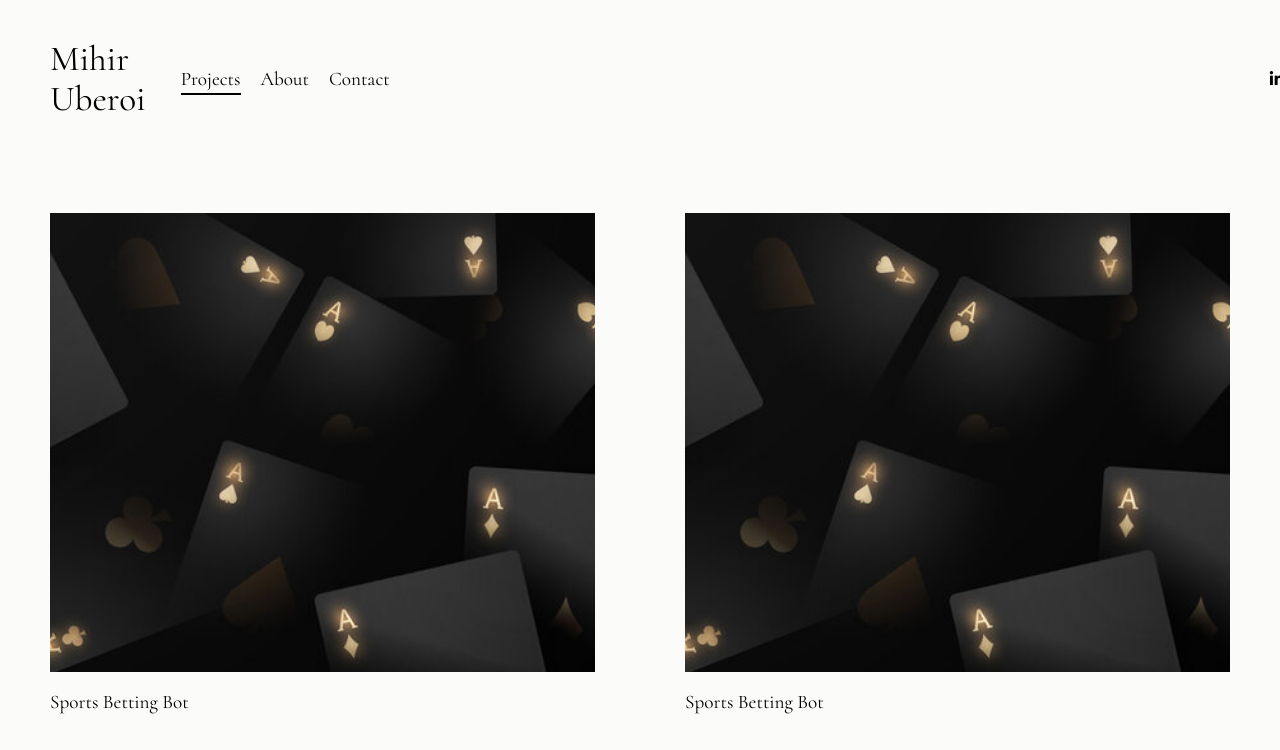
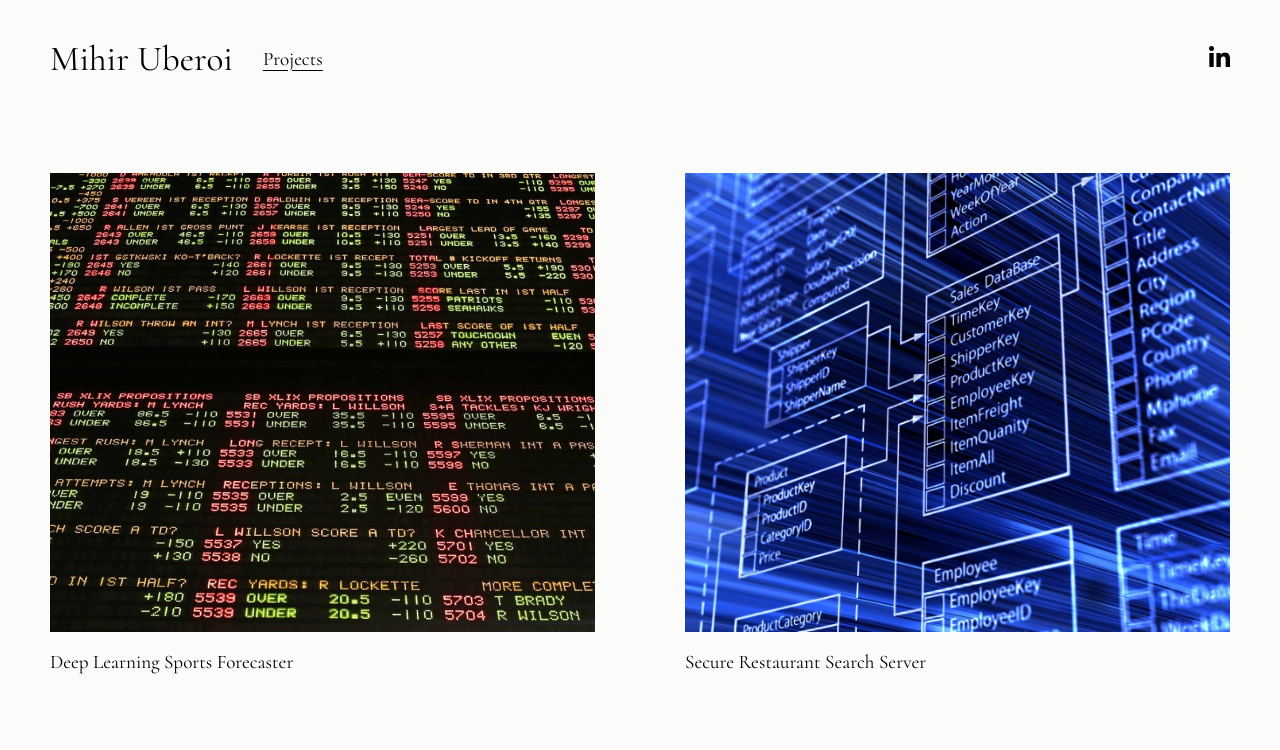
Before and after one commit to MIHIRUBEROI/mihiruberoi.github.io, a plain HTML site: page index.html in a window 1280 px wide. Shown: the top 750 px of the page. Drawn offline with nearby package versions, Linux system fonts and the light colour scheme.

Commit message:
basic website layout

```diff
--- a/css/styles.css
+++ b/css/styles.css
@@ -7,74 +7,73 @@ body {
 header {
   display: flex;
   align-items: center;
+  justify-content: space-between; /* Ensures space between nav and LinkedIn */
   padding: 15px 50px 0px 50px;
   font-family: 'Cormorant', serif;
 }
 
+/* Left side of the navigation (name and nav items) */
+.nav-left {
+  display: flex;
+  align-items: center;
+  gap: 30px;
+}
+
 h1 {
-    display: inline-block;
   font-size: 2.2rem;
   font-weight: normal;
 }
 
-nav {
-  display: flex;
-  align-items: center; /* This will vertically center everything in nav */
-}
-
 nav ul {
   list-style-type: none;
-  display: flex;
-  gap: 20px;
-  margin: 0; /* Reset default margin */
-  padding-left: 35px; /* Reset default padding */
+  margin: 0;
+  padding: 0;
 }
 
 nav li {
+  display: inline-block;
   font-size: 1.2rem;
 }
 
-nav li:first-child {
+nav a {
+  text-decoration: none;
+  color: black;
   position: relative;
-   display: inline-block; /* Needed to size the pseudo-element */
 }
 
-nav li:first-child::after {
-   content: '';
-   display: block;
-   width: 100%;
-   height: 2px; /* Thickness of the underline */
-   background-color: currentColor; /* Matches the color of the text */
-   position: absolute;
-   bottom: -5px; /* Adjusts the position of the underline */
-   left: 0;
+/* Always underline the 'Projects' link */
+#projects-link {
+  text-decoration: underline;
+  text-underline-offset: 5px;
 }
 
-nav a {
-  /* Aligns the icon with the list items */
-  display: flex;
-  align-items: center; /* Center the icon vertically */
-  text-decoration: none; /* Optional: Removes underline from the link */
+/* LinkedIn icon */
+.linkedin-link {
+  text-decoration: none;
 }
 
-.fab.fa-linkedin-in {
-    font-size: 1rem; /* Smaller size, adjust as needed */
-    color: black; /* Makes the icon black */
-    margin-left: 880px;
+.linkedin-link i {
+  font-size: 1.5rem;
+  color: black;
+  transition: color 0.3s ease;
 }
 
+.linkedin-link i:hover {
+  color: #0077b5; /* LinkedIn blue color on hover */
+}
 
+/* Grid layout styles */
 .grid-container {
   display: grid;
-    grid-template-columns: 1fr 1fr; /* two columns */
-    grid-template-rows: 510px 510px 510px; /* three rows */
-    grid-gap: 70px 90px; /* space between columns and rows */
+  grid-template-columns: 1fr 1fr;
+  grid-template-rows: 510px 510px;
+  grid-gap: 70px 90px;
   margin: 70px 50px 50px 50px;
 }
 
 .grid-item {
   display: grid;
-    grid-template-rows: 90% 10%; /* 90% for image, 10% for text */
+  grid-template-rows: 90% 10%;
   font-family: 'Cormorant', serif;
   font-size: 1.2rem;
 }
--- a/index.html
+++ b/index.html
@@ -2,7 +2,6 @@
 <html lang="en">
   <head>
     <meta charset="UTF-8" />
-    <meta http-equiv="X-UA-Compatible" content="IE=edge" />
     <meta name="viewport" content="width=device-width, initial-scale=1.0" />
     <meta name="keywords" content="HTML, CSS" />
     <meta name="description" content="..." />
@@ -14,51 +13,47 @@
       href="https://cdnjs.cloudflare.com/ajax/libs/font-awesome/5.15.1/css/all.min.css"
     />
   </head>
+  <body>
     <header>
+      <div class="nav-left">
         <h1>Mihir Uberoi</h1>
         <nav>
           <ul>
-        <li>Projects</li>
-        <li>About</li>
-        <li>Contact</li>
+            <li><a href="index.html" id="projects-link">Projects</a></li>
           </ul>
-      <a href="https://linkedin.com/in/mihir-uberoi-651934244" target="_blank">
+        </nav>
+      </div>
+      <a
+        href="https://linkedin.com/in/mihir-uberoi-651934244"
+        target="_blank"
+        class="linkedin-link"
+      >
         <i class="fab fa-linkedin-in"></i>
       </a>
-    </nav>
     </header>
-  <body>
+
     <div class="grid-container">
       <div class="grid-item">
-        <img src="\images\cards.jpeg" alt="Michael" />
-        <p>Sports Betting Bot</p>
+        <img src="images/sports.jpg" alt="Sports Betting Bot" />
+        <p>Deep Learning Sports Forecaster</p>
       </div>
       <div class="grid-item">
-        <img src="\images\cards.jpeg" alt="Silas" />
-        <p>Sports Betting Bot</p>
+        <img src="images/database.jpg" alt="Database Lookup Server" />
+        <p>Secure Restaurant Search Server</p>
       </div>
       <div class="grid-item">
-        <img src="\images\cards.jpeg" alt="Michael" />
-        <p>Sports Betting Bot</p>
+        <img src="images/map.jpg" alt="Michael" />
+        <p>Sustainable Maps</p>
       </div>
       <div class="grid-item">
-        <img src="\images\cards.jpeg" alt="Silas" />
-        <p>Sports Betting Bot</p>
-      </div>
-      <div class="grid-item">
-        <img src="\images\cards.jpeg" alt="Michael" />
-        <p>Sports Betting Bot</p>
-      </div>
-      <div class="grid-item">
-        <img src="\images\cards.jpeg" alt="Silas" />
-        <p>Sports Betting Bot</p>
+        <img src="images/teacher.jpg" alt="Silas" />
+        <p>AI Course Assistant</p>
       </div>
     </div>
+
     <div class="description">
-      <p>
-        Hey, I'm Mihir. I am a student at Columbia University building Apple and
-        Google in my basement.
-      </p>
+      <p>Hey, I'm Mihir. I currently am a student at Columbia University.</p>
       <a href="https://linkedin.com/in/mihir-uberoi-651934244">Let's chat.</a>
+    </div>
   </body>
 </html>
```
Also changed, not shown: about.html (added), contact.html (added), images/database.jpg (added), images/map.jpeg (added), images/map.jpg (added), images/sports.jpg (added), images/teacher.jpg (added), 2 other files. Lines whose indentation alone changed are shown as unchanged.
